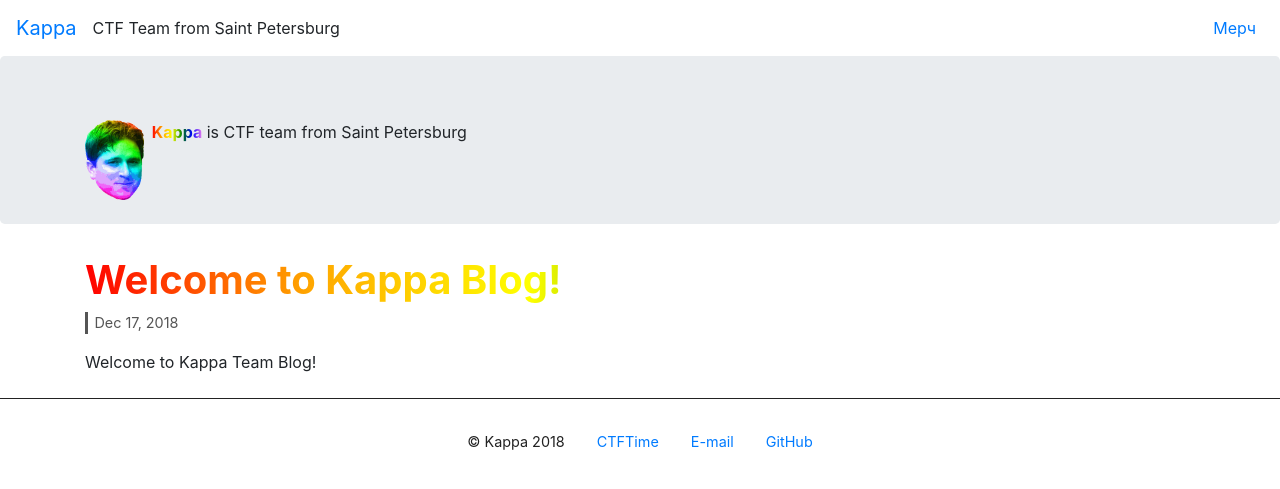
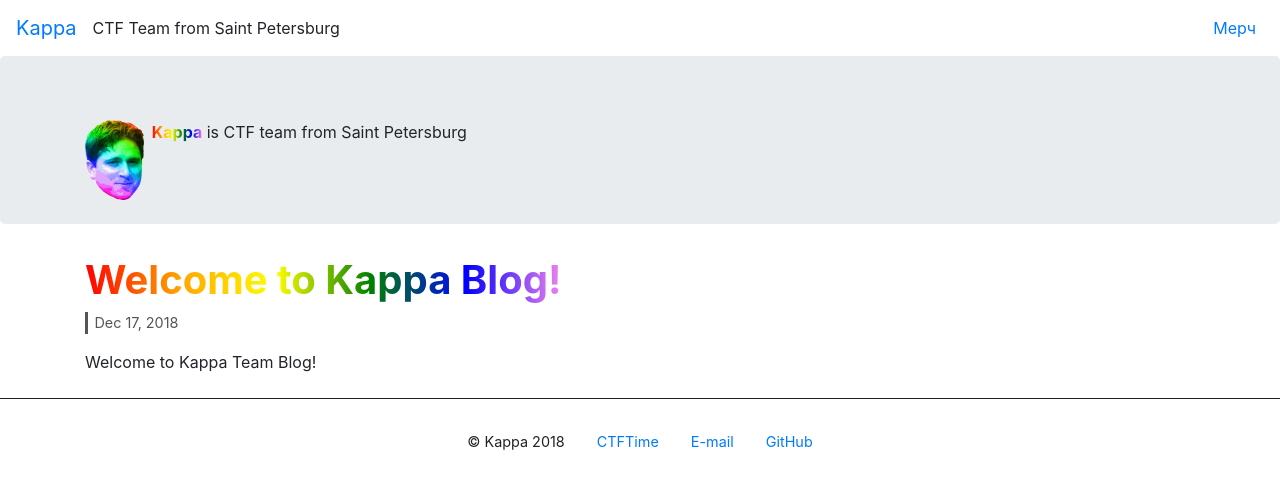
Before and after one commit to kappactf/kappactf.github.io, a Jekyll site: the page built from index.html, in a window 1280 px wide. Shown: the top 489 px of the page. Built offline with Jekyll 4.4.1, drawn with Linux system fonts in a browser that asks for light colours; the list of posts is cut into pages by our own code.

Commit message:
fix headers

```diff
--- a/_layouts/post.html
+++ b/_layouts/post.html
@@ -4,8 +4,8 @@ layout: default
 
 <div class="jumbotron">
     <div class="container">
-        <h1>{{ page.title }}</h1>
-        <p>{{ page.date | date: "%-d %B %Y" }} {% if page.author %}by {% avatar {{page.author}} size=20 %} {{ page.author | default: site.author }}{% endif %}</p>
+        <h1><span class="kappa">{{ page.title }}</span></h1>
+        <p class="blog-post-meta">{{ page.date | date: "%-d %B %Y" }} {% if page.author %}by {% avatar {{page.author}} size=20 %} {{ page.author | default: site.author }}{% endif %}</p>
     </div>
 </div>
 
--- a/_sass/kappa-theme.scss
+++ b/_sass/kappa-theme.scss
@@ -3,7 +3,7 @@
 $kappa-gradient: linear-gradient(to right, red, orange , yellow, green, blue, violet);
 
 
-h1, .kappa {
+.kappa {
     font-weight: bold;
     background: $kappa-gradient;
     -webkit-background-clip: text;
--- a/index.html
+++ b/index.html
@@ -12,7 +12,7 @@ layout: default
 <div class="container">
     {% for post in paginator.posts %}
     <div class="blog-post">
-        <h1><a href="{{ post.url | prepend: site.baseurl }}">{{ post.title }}</a></h1>
+        <h1><a class="kappa" href="{{ post.url | prepend: site.baseurl }}">{{ post.title }}</a></h1>
         <p class="blog-post-meta">{{ post.date | date: "%b %-d, %Y" }} {% if post.author %}by {{post.author}}{% endif %}</p>
         <p class="post-excerpt">
             {{ post.excerpt | strip_html | strip_newlines | truncate: 140 }}
```
